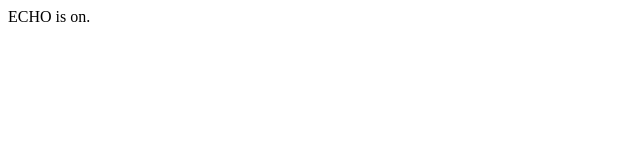
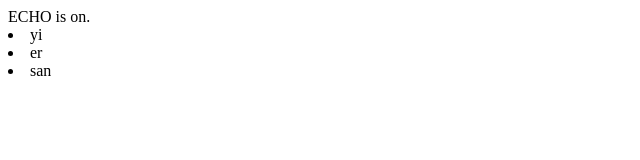
Before and after one commit to supang/test, a plain HTML site: page index.html in a window 1280 px wide. Shown: the full height of the page, 0-640 px from the left. Drawn offline with Linux system fonts and the light colour scheme.

Commit message:
edit index.html

```diff
--- a/index.html
+++ b/index.html
@@ -1 +1,12 @@
 ECHO is on.
+<html>
+	<head>
+		<body>
+			<li>yi</li>
+			<li>er</li>
+			<li>san</li>
+		</body>
+
+	</head>
+
+</html>
```
